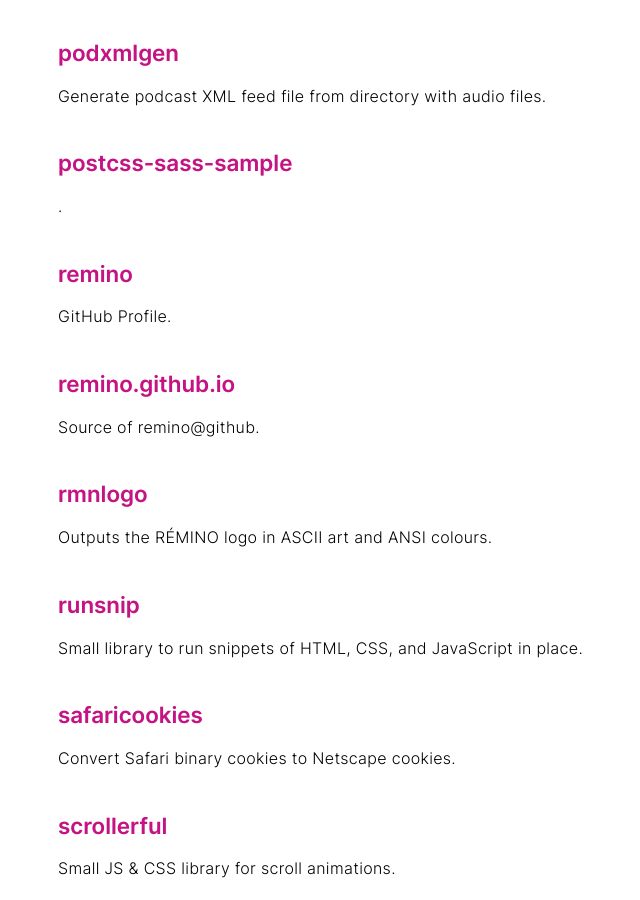
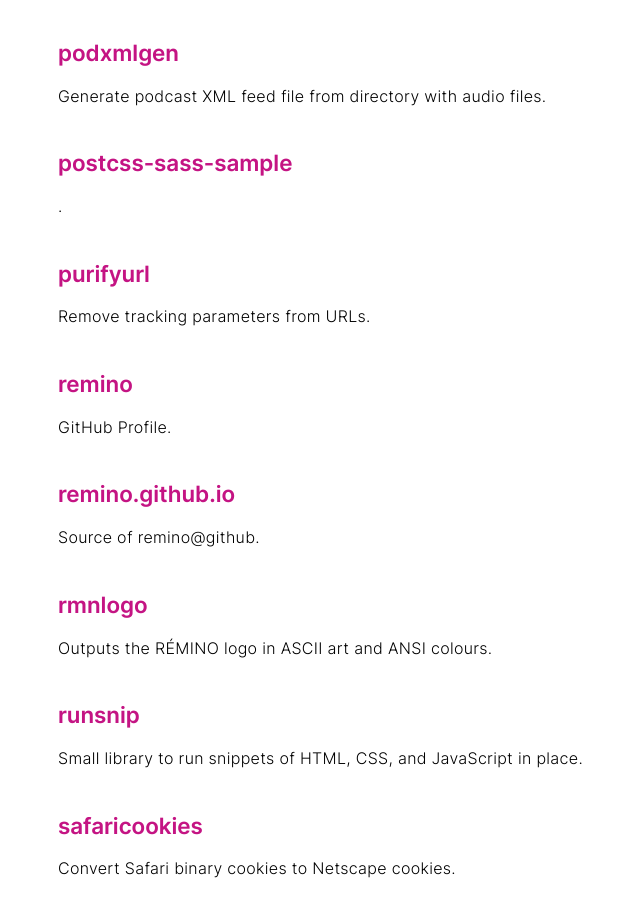
Before and after one commit to remino/remino.github.io, a Jekyll site: the page built from index.md, in a window 1280 px wide and 900 px high, scrolled down 4725 px. Shown: the whole window, without its empty margins (302-942 px from the left). Built offline with Jekyll 4.4.1, drawn with Linux system fonts in a browser that asks for light colours.

Commit message:
Add purifyurl

```diff
--- a/_data/repos.json
+++ b/_data/repos.json
@@ -246,6 +246,12 @@
 		"url": "https://github.com/remino/postcss-sass-sample"
 	},
 	{
+		"description": "Remove tracking parameters from URLs",
+		"homepageUrl": "",
+		"name": "purifyurl",
+		"url": "https://github.com/remino/purifyurl"
+	},
+	{
 		"description": "GitHub Profile",
 		"homepageUrl": "",
 		"name": "remino",
```
